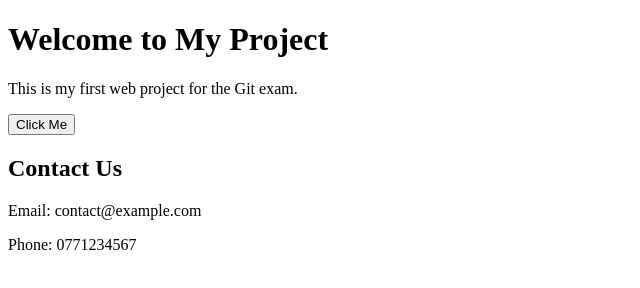
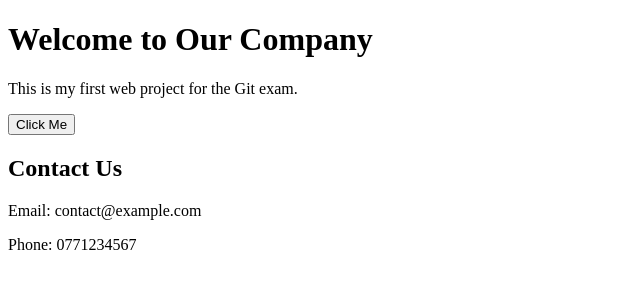
Before and after one commit to FathimaMashrifa/Intern-git-exam, a plain HTML site: page index.html in a window 1280 px wide. Shown: the whole page, without its empty margins (0-640 px from the left). Drawn offline with Linux system fonts and the light colour scheme.

Commit message:
Change homepage heading for company

```diff
--- a/index.html
+++ b/index.html
@@ -6,7 +6,7 @@
   <title>Intern Git Exam</title>
 </head>
 <body>
-  <h1>Welcome to My Project</h1>
+  <h1>Welcome to Our Company</h1>
   <p>This is my first web project for the Git exam.</p>
   <button>Click Me</button>
   <section id="contact">
```
